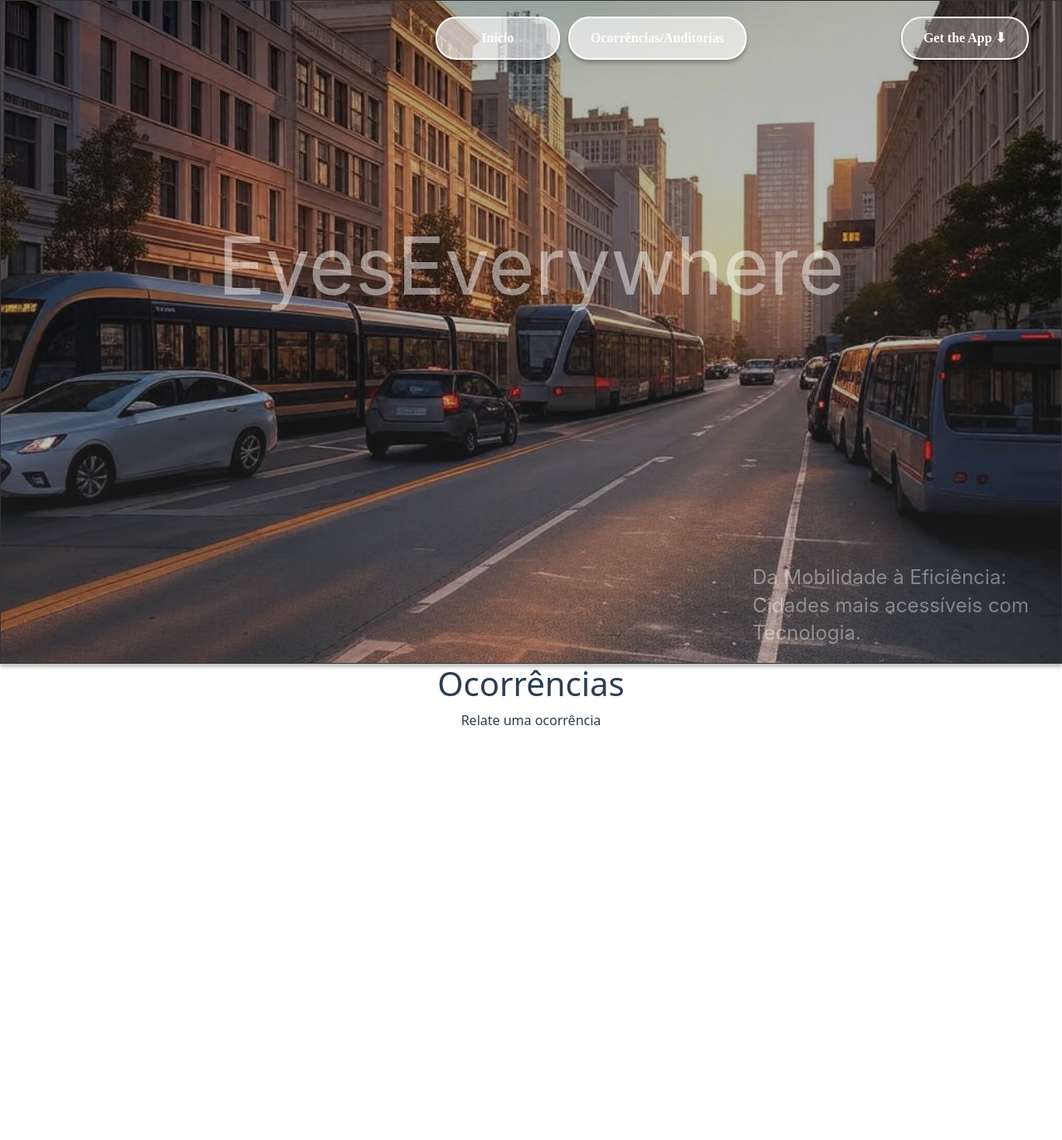
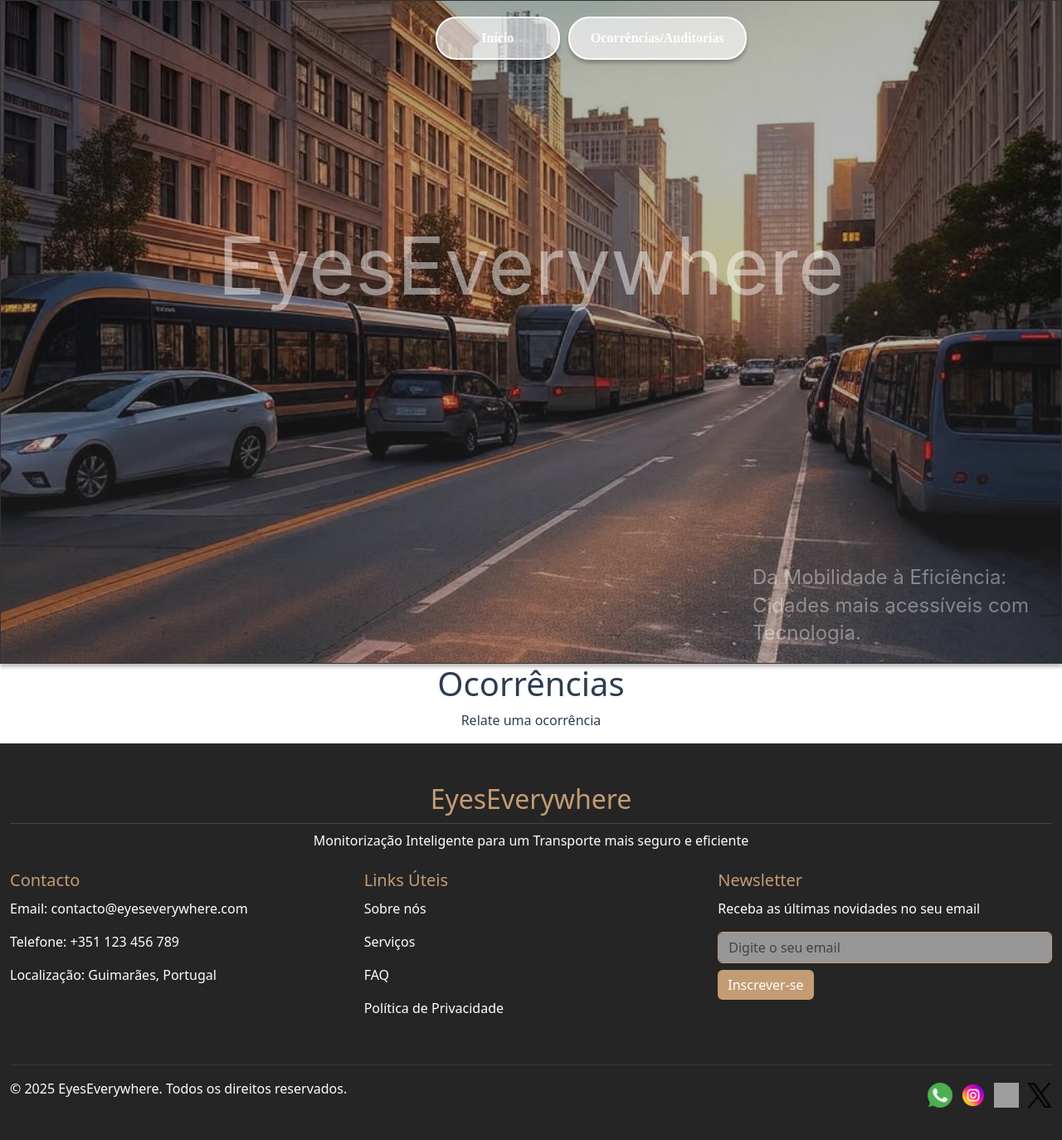
Before and after one commit to migueloliveira6/Front-Office-PW, a Vue app in the folder app/: page /ocorrencias in a window 1280 px wide. Shown: the top 1374 px of the page at 83% size. Before the commit the page ends 896 px from the top, so only its background shows below. Built offline with nearby package versions, Linux system fonts and the light colour scheme; grey boxes are pictures that could not be loaded.

Commit message:
add footer and corrections on img

```diff
--- a/app/src/views/Header.vue
+++ b/app/src/views/Header.vue
@@ -30,7 +30,6 @@
           </b-button>
         </router-link>
       </div>
-      <b-button class="nav-button app-button">Get the App ⬇</b-button>
     </nav>
 
     <!-- Texto Principal -->
--- a/app/src/views/Home.vue
+++ b/app/src/views/Home.vue
@@ -64,7 +64,7 @@
           <b-col cols="6" md="3" class="mb-4">
             <div class="metric-card">
               <h4>Satisfação dos cidadãos</h4>
-              <p class="metric-value">Bom</p>
+              <p class="metric-value">Excelente</p>
             </div>
           </b-col>
         </b-row>
@@ -223,7 +223,7 @@ h4 {
 }
 
 .alert-icon {
-  width: 150px; /* Ajusta o tamanho da imagem */
+  width: 110px; /* Ajusta o tamanho da imagem */
   height: auto;
   margin-right: 25px;
 }
--- a/app/src/views/Ocorrencias.vue
+++ b/app/src/views/Ocorrencias.vue
@@ -1,5 +1,5 @@
 <template>
-  <div id="home">
+  <div id="ocorrencias">
     <Header />
     <div class="hero">
       <div class="overlay">
@@ -7,16 +7,22 @@
         <p>Relate uma ocorrência</p>
       </div>
     </div>
+    <!-- Footer -->
+    <footer>
+      <Footer />
+    </footer>
   </div>
 </template>
 
 <script>
+import Footer from './Footer.vue';
 import Header from './Header.vue';
 
 export default {
   name: "Ocorrencias",
   components: {
     Header,
+    Footer,
   },
 };
 </script>
```
